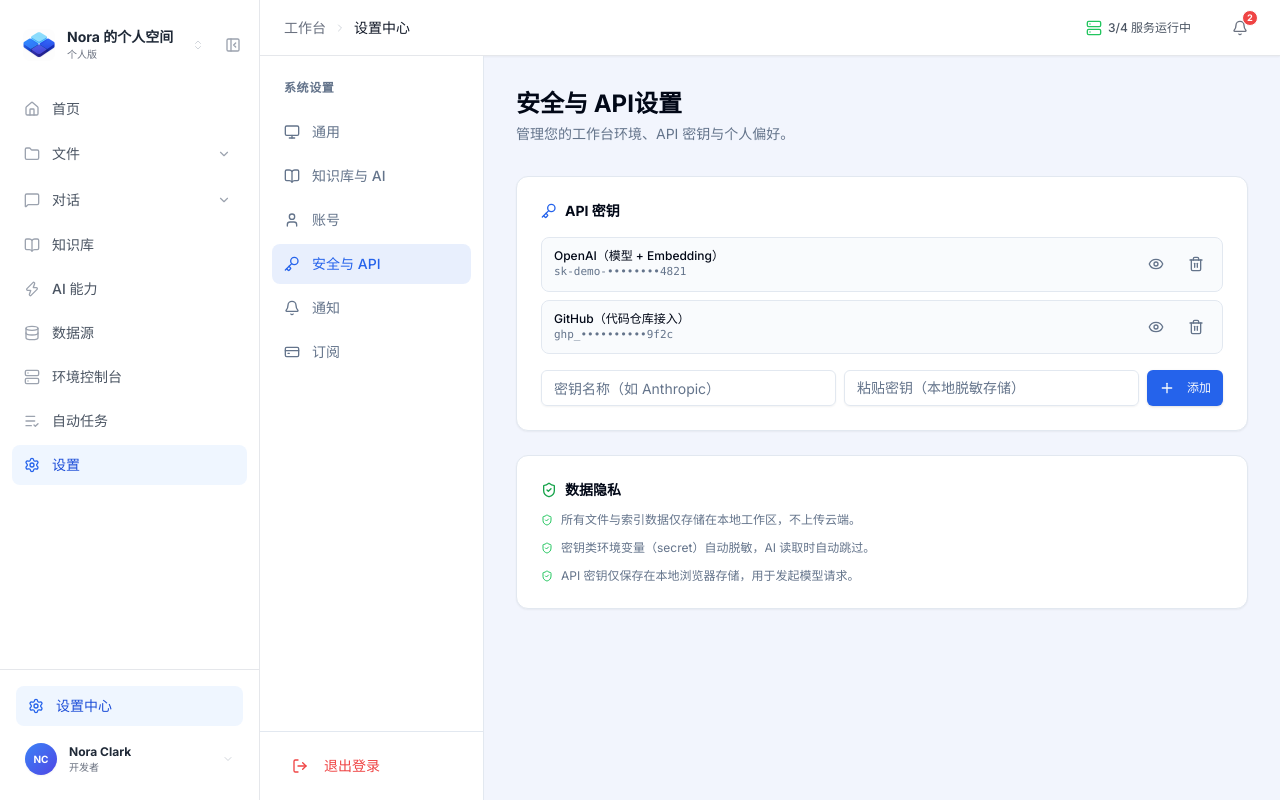
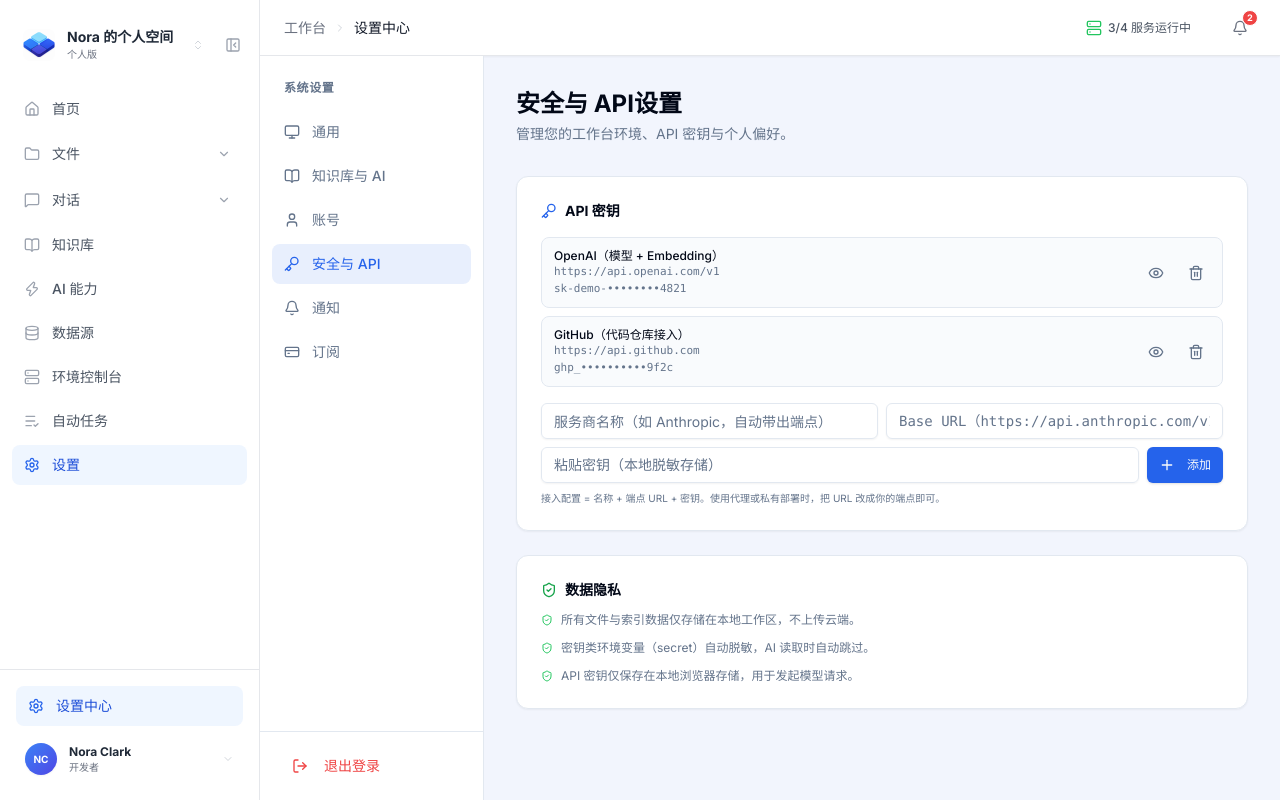
Before and after one commit to yizhiakuya/nora, a Next.js app: page /settings in a window 1280 px wide. Both pictures are taken after a click on the element "安全与 API". Built offline with nearby package versions, Linux system fonts and the light colour scheme.

Commit message:
fix: API key requires Base URL endpoint — provider auto-fill, URL validation, per-key endpoint display

```diff
--- a/src/components/settings/SecuritySettings.tsx
+++ b/src/components/settings/SecuritySettings.tsx
@@ -6,29 +6,54 @@ import { Key, Eye, EyeOff, Trash2, ShieldCheck, Plus } from "lucide-react";
 import { Button } from "@/components/ui/button";
 import { Input } from "@/components/ui/input";
 
-interface ApiKey { id: number; name: string; masked: string; }
+interface ApiKey { id: number; name: string; masked: string; url: string; }
+
+/** 常用服务商 → 默认 Base URL：填名称自动带出，可改为代理/私有端点 */
+const PROVIDER_URLS: { match: RegExp; url: string }[] = [
+  { match: /openai/i,     url: "https://api.openai.com/v1" },
+  { match: /anthropic/i,  url: "https://api.anthropic.com/v1" },
+  { match: /github/i,     url: "https://api.github.com" },
+  { match: /gemini|google/i, url: "https://generativelanguage.googleapis.com/v1beta" },
+  { match: /deepseek/i,   url: "https://api.deepseek.com/v1" },
+  { match: /ollama|本地/i, url: "http://localhost:11434/v1" },
+];
 
 const SEED_KEYS: ApiKey[] = [
-  { id: 1, name: "OpenAI（模型 + Embedding）", masked: "sk-demo-••••••••4821" },
-  { id: 2, name: "GitHub（代码仓库接入）",     masked: "ghp_••••••••••9f2c" },
+  { id: 1, name: "OpenAI（模型 + Embedding）", masked: "sk-demo-••••••••4821", url: "https://api.openai.com/v1" },
+  { id: 2, name: "GitHub（代码仓库接入）",     masked: "ghp_••••••••••9f2c",     url: "https://api.github.com" },
 ];
 
 export function SecuritySettings() {
   const [keys, setKeys] = useState<ApiKey[]>(SEED_KEYS);
   const [revealed, setRevealed] = useState<Record<number, boolean>>({});
   const [newName, setNewName] = useState("");
+  const [newUrl, setNewUrl] = useState("");
   const [newValue, setNewValue] = useState("");
 
+  /** 名称匹配已知服务商时自动填端点（不覆盖用户手输的 URL） */
+  const handleNameChange = (v: string) => {
+    setNewName(v);
+    const hit = PROVIDER_URLS.find((p) => p.match.test(v));
+    if (hit && (!newUrl.trim() || PROVIDER_URLS.some((p) => p.url === newUrl.trim()))) {
+      setNewUrl(hit.url);
+    }
+  };
+
   const addKey = () => {
-    if (!newName.trim() || !newValue.trim()) {
-      toast.error("请填写名称和密钥");
+    if (!newName.trim() || !newUrl.trim() || !newValue.trim()) {
+      toast.error("请填写名称、端点 URL 和密钥");
+      return;
+    }
+    if (!/^https?:\/\//.test(newUrl.trim())) {
+      toast.error("端点 URL 需以 http(s):// 开头");
       return;
     }
     const masked = newValue.slice(0, 4) + "••••••••" + newValue.slice(-4);
-    setKeys((prev) => [...prev, { id: Date.now(), name: newName.trim(), masked }]);
+    setKeys((prev) => [...prev, { id: Date.now(), name: newName.trim(), masked, url: newUrl.trim() }]);
     setNewName("");
+    setNewUrl("");
     setNewValue("");
-    toast.success("API 密钥已添加（仅保存在本地）");
+    toast.success("接入配置已保存：请求将发送到你填写的端点");
   };
 
   const removeKey = (id: number) => {
@@ -49,6 +74,7 @@ export function SecuritySettings() {
               <div key={k.id} className="flex items-center gap-3 px-3 py-2.5 rounded-lg bg-muted/40 border border-border">
                 <div className="min-w-0 flex-1">
                   <div className="text-xs font-medium text-foreground truncate">{k.name}</div>
+                  <div className="text-[11px] font-mono text-muted-foreground truncate">{k.url}</div>
                   <div className="text-[11px] font-mono text-muted-foreground">{k.masked}</div>
                 </div>
                 <Button variant="ghost" size="icon" className="w-7 h-7 text-muted-foreground" onClick={() => setRevealed((p) => ({ ...p, [k.id]: !p[k.id] }))} title="显示/隐藏">
@@ -61,12 +87,20 @@ export function SecuritySettings() {
             ))}
           </div>
 
-          <div className="flex flex-col sm:flex-row gap-2">
-            <Input placeholder="密钥名称（如 Anthropic）" className="h-9 text-sm flex-1" value={newName} onChange={(e) => setNewName(e.target.value)} />
-            <Input placeholder="粘贴密钥（本地脱敏存储）" className="h-9 text-sm font-mono flex-1" value={newValue} onChange={(e) => setNewValue(e.target.value)} />
-            <Button size="sm" className="h-9 px-3 text-xs" onClick={addKey}>
-              <Plus className="w-3.5 h-3.5 mr-1" /> 添加
-            </Button>
+          <div className="space-y-2">
+            <div className="grid grid-cols-1 sm:grid-cols-2 gap-2">
+              <Input placeholder="服务商名称（如 Anthropic，自动带出端点）" className="h-9 text-sm" value={newName} onChange={(e) => handleNameChange(e.target.value)} />
+              <Input placeholder="Base URL（https://api.anthropic.com/v1）" className="h-9 text-sm font-mono" value={newUrl} onChange={(e) => setNewUrl(e.target.value)} />
+            </div>
+            <div className="flex flex-col sm:flex-row gap-2">
+              <Input placeholder="粘贴密钥（本地脱敏存储）" className="h-9 text-sm font-mono flex-1" value={newValue} onChange={(e) => setNewValue(e.target.value)} />
+              <Button size="sm" className="h-9 px-3 text-xs shrink-0" onClick={addKey}>
+                <Plus className="w-3.5 h-3.5 mr-1" /> 添加
+              </Button>
+            </div>
+            <p className="text-[10px] text-muted-foreground">
+              接入配置 = 名称 + 端点 URL + 密钥。使用代理或私有部署时，把 URL 改成你的端点即可。
+            </p>
           </div>
         </div>
       </div>
```
